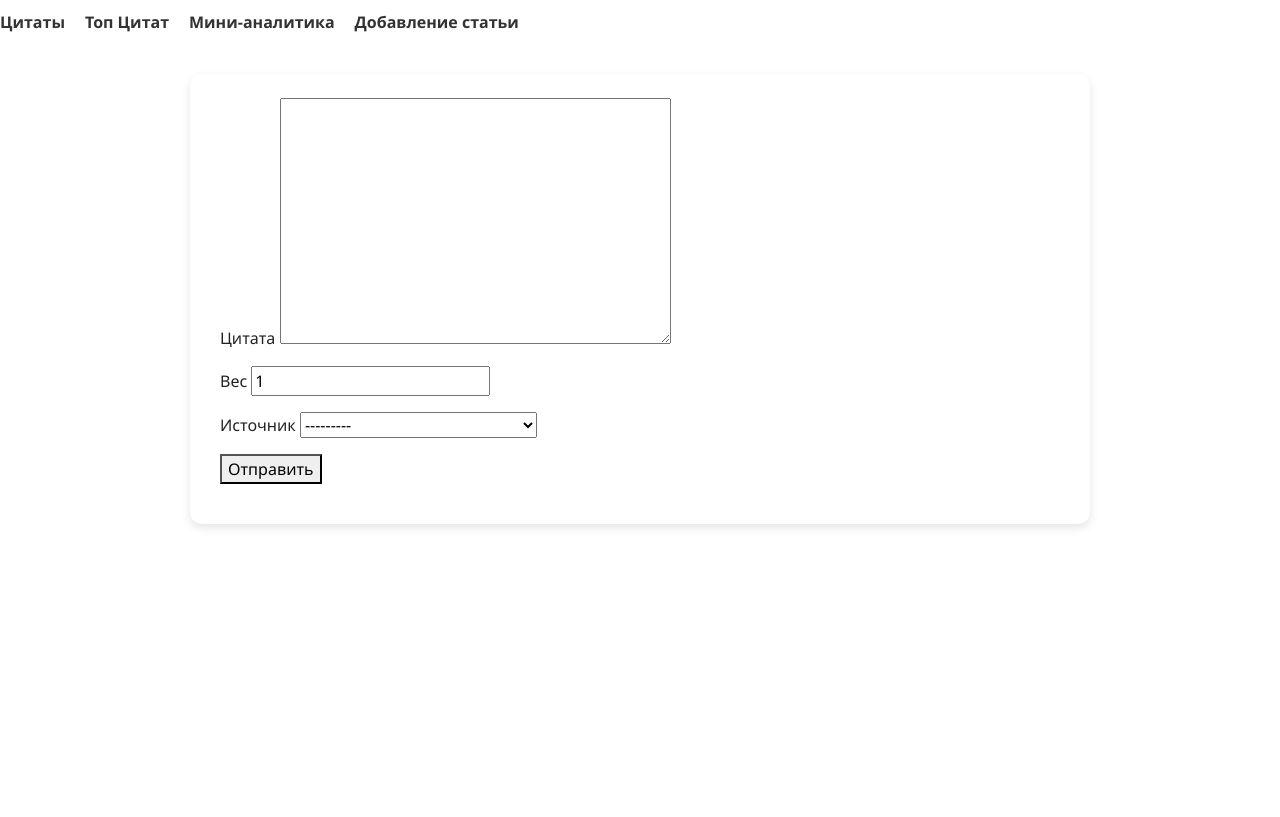
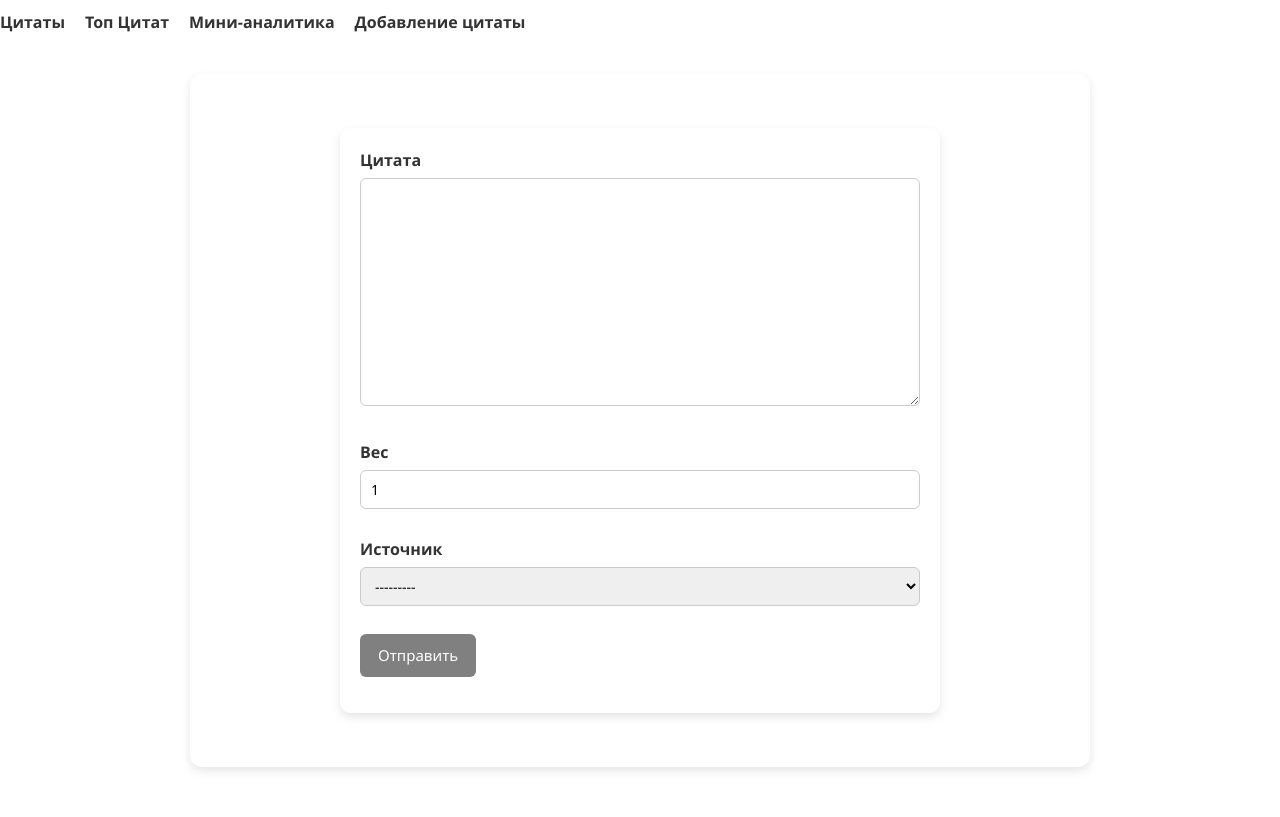
Before and after one commit to ira75121368/django_quotes, a Django app: page /add/ in a window 1280 px wide. Before the commit the page ends 528 px from the top, so only its background shows below. Run offline with Django 5.2, Linux system fonts and the light colour scheme; data comes from the database, SQL or seed files in the repository; both versions use the stored data as it was after the commit.

Commit message:
commit style (add_quote)

```diff
--- a/sitequotes/quotes/static/quotes/css/style.css
+++ b/sitequotes/quotes/static/quotes/css/style.css
@@ -113,3 +113,66 @@ h1 {
 .badge.likes { background: #28a745; }
 .badge.dislikes { background: #dc3545; }
 .badge.views { background: #6c757d; }
+
+
+/* Контейнер формы */
+form {
+    max-width: 600px;
+    margin: 30px auto;
+    padding: 20px;
+    background: #fff;
+    border-radius: 10px;
+    box-shadow: 0 4px 10px rgba(0,0,0,0.1);
+}
+
+/* Подписи к полям */
+.form-quote {
+    display: block;
+    font-weight: bold;
+    margin-bottom: 6px;
+    color: #333;
+}
+
+/* Поля ввода */
+form input,
+form select,
+form textarea {
+    width: 100%;
+    padding: 8px 10px;
+    border: 1px solid #ccc;
+    border-radius: 6px;
+    margin-bottom: 12px;
+    font-size: 14px;
+    transition: border-color 0.2s;
+}
+
+form input:focus,
+form select:focus,
+form textarea:focus {
+    border-color: #007bff;
+    outline: none;
+}
+
+/* Ошибки */
+.form-error {
+    color: #dc3545;
+    font-size: 13px;
+    margin-bottom: 10px;
+}
+
+/* Кнопка */
+form button {
+    padding: 10px 18px;
+    background: grey;
+    color: white;
+    border: none;
+    border-radius: 6px;
+    cursor: pointer;
+    font-size: 15px;
+    transition: background 0.2s;
+}
+
+form button:hover {
+    background: #16601b;
+    color: white;
+}
--- a/sitequotes/quotes/templates/quotes/base.html
+++ b/sitequotes/quotes/templates/quotes/base.html
@@ -15,7 +15,7 @@
                 <li><a href="{% url 'index' %}">Цитаты</a></li>
                 <li><a href="{% url 'top' %}">Топ Цитат</a></li>
                 <li><a href="{% url 'dashboard' %}">Мини-аналитика</a></li>
-                <li><a href="{% url 'add' %}">Добавление статьи</a></li>
+                <li><a href="{% url 'add' %}">Добавление цитаты</a></li>
             </ul>
         </nav>
     </header>
```
Also changed, not shown: sitequotes/db_quotes.sqlite3.
